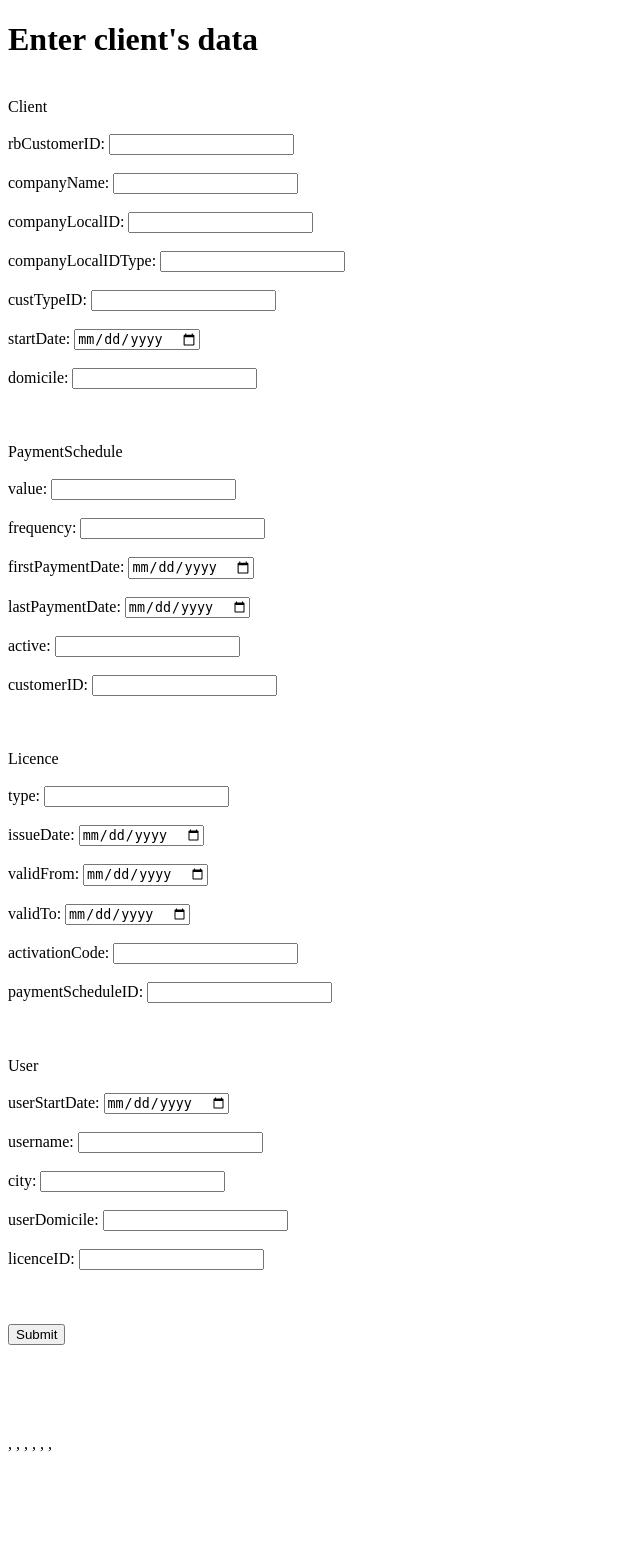
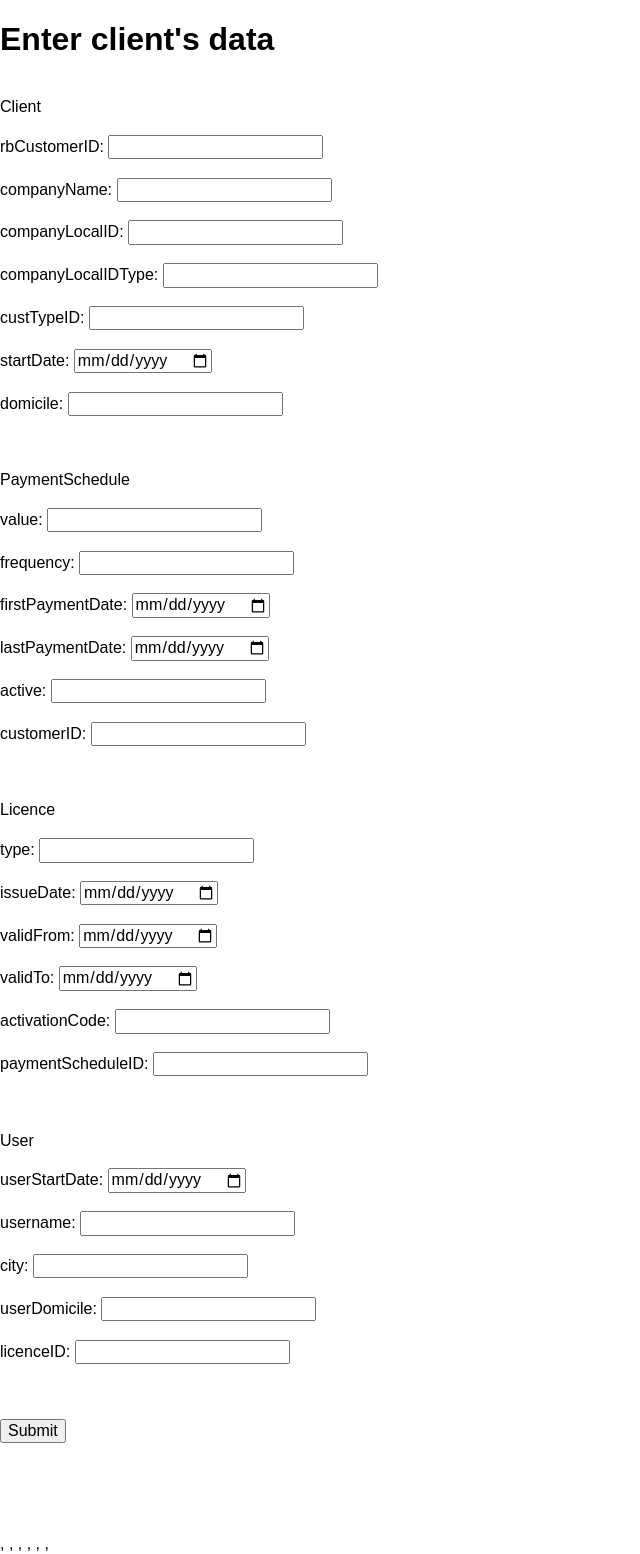
Before and after one commit to AnLi-Mi/Rockenbrew, a Flask app: page / in a window 1280 px wide. Shown: the whole page, without its empty margins (0-640 px from the left). Before the commit the page ends 1452 px from the top, so only its background shows below. Run offline with Flask 2, Linux system fonts and the light colour scheme; some libraries are stand-ins or nearby versions.

Commit message:
linking the html with the local and outsourced css

```diff
--- a/templates/full_form.html
+++ b/templates/full_form.html
@@ -3,6 +3,10 @@
 <head>
     <title>Full Form</title>
     <meta charset = "UTF-8">
+    <meta name="viewport" content="width=device-width, initial-scale=1.0">
+    <meta http-equiv="X-UA-Compatible" content="ie=edge">
+    <link rel="stylesheet" href="{{ url_for('static', filename='css/main.css') }}">
+    <link rel="stylesheet" href="https://unpkg.com/purecss@2.0.3/build/pure-min.css" integrity="sha384-cg6SkqEOCV1NbJoCu11+bm0NvBRc8IYLRGXkmNrqUBfTjmMYwNKPWBTIKyw9mHNJ" crossorigin="anonymous">
 
 </head>
 
```
